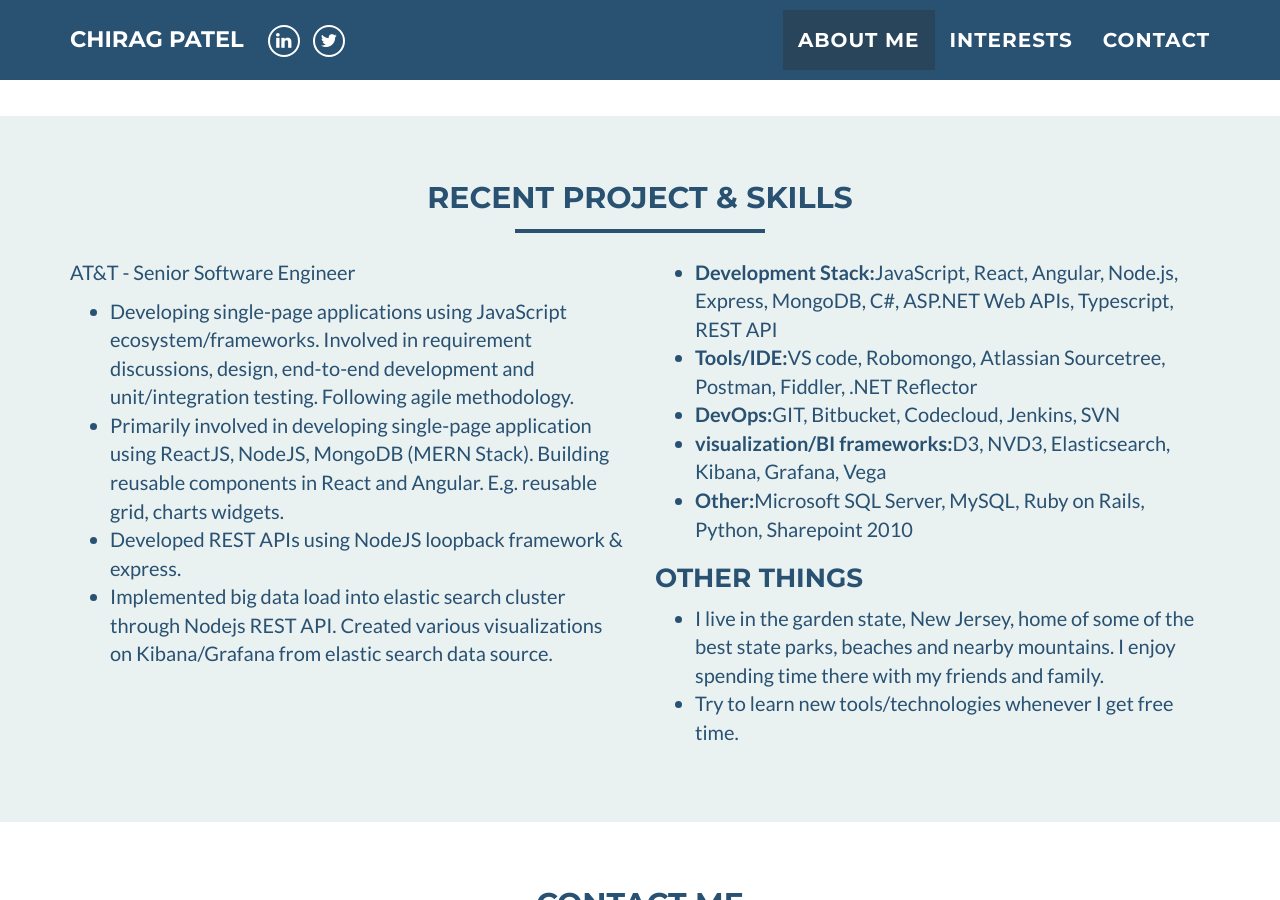
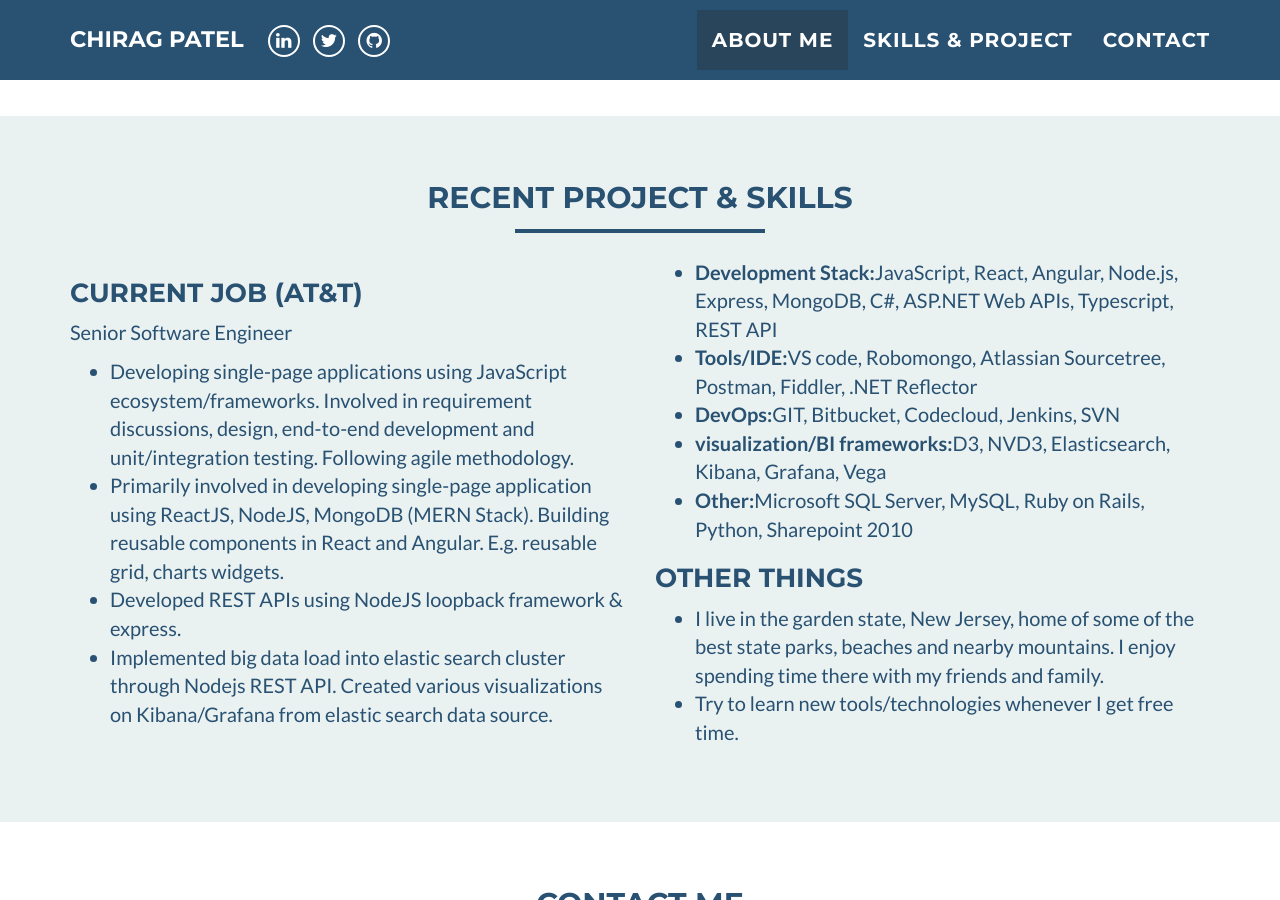
Before and after one commit to chirag80/chirag80.github.io, a Jekyll site: the page built from index.html, in a window 1280 px wide and 900 px high, scrolled down 1087 px. Built offline with Jekyll 4.4.1, drawn with Linux system fonts in a browser that asks for light colours.

Commit message:
updated some info

```diff
--- a/_config.yml
+++ b/_config.yml
@@ -10,11 +10,13 @@ baseurl:
 # You should replace these with your social networks, of course. :)
 social:
   - title: linkedin
-    url: https://www.linkedin.com/in/chiraglpatel
+    url: https://www.linkedin.com/in/chiraglpatel/
   # - title: medium
   #   url: https://medium.com/@cgroom
   - title: twitter
     url: https://twitter.com/chirag_lpatel
+  - title: github
+    url: https://github.com/chirag80
 
 # Google webmaster tools
 google_verify:
--- a/_includes/interests.html
+++ b/_includes/interests.html
@@ -8,8 +8,9 @@
     </div>
     <div class="row">
       <div class="col-sm-6">
+        <h3>Current Job (AT&T)</h3>
         <p>
-          AT&T - Senior Software Engineer
+          Senior Software Engineer
         </p>
         <ul>
           <li>
--- a/_layouts/default.html
+++ b/_layouts/default.html
@@ -59,7 +59,7 @@
                        <a href="#about">About Me</a>
                    </li>
                    <li class="page-scroll">
-                       <a href="#interests">Interests</a>
+                       <a href="#interests">Skills & Project</a>
                    </li>
                    <li class="page-scroll">
                        <a href="#contact">Contact</a>
```
